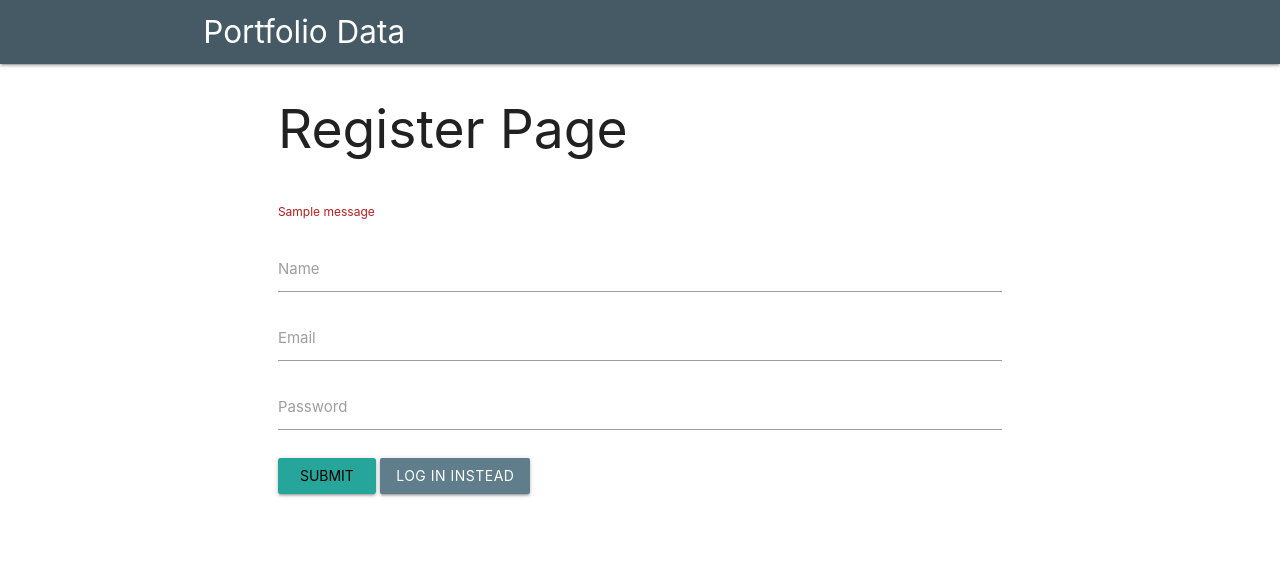
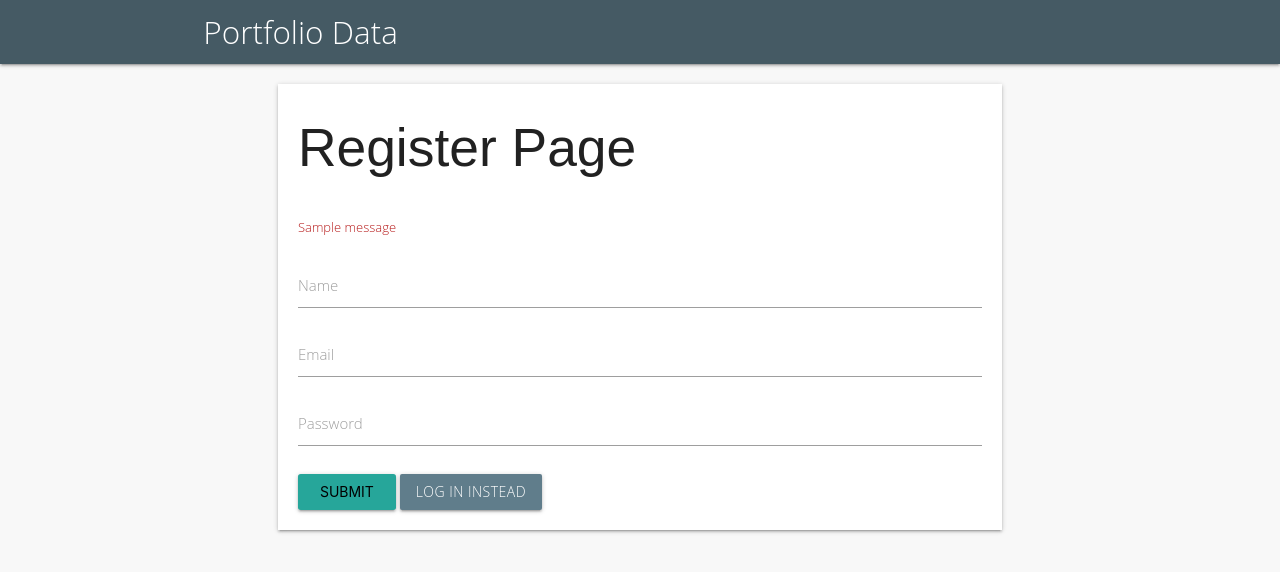
Before and after one commit to phamtony/api-portfolio, a Flask app: page /register in a window 1280 px wide. Shown: the top 572 px of the page. Run offline with Flask 2, Linux system fonts and the light colour scheme; tables that the repository leaves empty hold one stand-in row (values such as "Sample post"); one stand-in notice (Sample message) is shown; some libraries are stand-ins or nearby versions.

Commit message:
boxing forms and display

```diff
--- a/account/templates/account.html
+++ b/account/templates/account.html
@@ -7,12 +7,13 @@
     <div class="container">
         <div class="row">
             <div class="col s12 m10 offset-m1">
+                <div class="box-framing z-depth-1">
                     <h2>My Account</h2>
 
                         {% with messages = get_flashed_messages() %}
                             {% if messages %}
                                 {% for message in messages %}
-                                <p class="text-success">{{ message }}</p>
+                                    <p class="messaging text-success">{{ message }}</p>
                                 {% endfor %}
                             {% endif %}
                         {% endwith %}
@@ -36,7 +37,7 @@
                             <a class="waves-effect waves-light btn grey darken-1" href="{{ url_for('main_page.home') }}">Go Back</a>
                         </div>
                     </form>
-
+                </div>
             </div>
         </div>
     </div>
--- a/register_login/templates/login_register.html
+++ b/register_login/templates/login_register.html
@@ -7,12 +7,13 @@
     <div class="container">
         <div class="row">
             <div class="col s12 m10 offset-m1">
+                <div class="box-framing z-depth-1">
                     <h2>{{ title }} Page</h2>
 
                     {% with messages = get_flashed_messages() %}
                         {% if messages %}
                             {% for message in messages %}
-                            <p class="text-warning">{{ message }}</p>
+                                <p class="messaging text-warning">{{ message }}</p>
                             {% endfor %}
                         {% endif %}
                     {% endwith %}
@@ -33,7 +34,7 @@
                             {% endif %}
                         </div>
                     </form>
-
+                </div>
             </div>
         </div>
     </div>
--- a/static/css/style.css
+++ b/static/css/style.css
@@ -1,20 +1,58 @@
-h2, h3 {
-    border-bottom: 1px solid black;
-    padding-bottom: 15px;
-    margin-bottom: 15px;
+/***************************/
+/***       General      ***/
+/***************************/
+:root {
+    --white: #fff;
+    --black: #000;
+    --red: #b71c1c;
+    --green: #81c784;
+    --light-grey: #f8f8f8;
+    --opensans: 'Open Sans', sans-serif;
+    --poppins: 'Poppins', sans-serif;
+    --easing: cubic-bezier(0.645,0.045,0.355,1);
+    --transition: all 0.25s cubic-bezier(0.645,0.045,0.355,1);
+}
+body {
+    font-family: var(--opensans);
+    background-color: var(--light-grey);
+    font-weight: 300;
+}
+
+h1, h2, h3, h4, h5, h6 {
+    font-family: var(--poppins);
+}
+
+h3 {
+    border-bottom: 2px solid black;
+    padding-bottom: 10px;
+    margin: 15px 0;
+    width: fit-content;
 }
 h2 {
-    border-bottom: 0;
-    margin-bottom: 30px;
+    margin: 15px 0 30px 0;
+    padding-bottom: 10px;
+}
+
+.box-framing {
+    background-color: var(--white);
+    padding: 20px;
+    margin-top: 20px;
+    position: relative;
+}
+.page-section {
+    top: -200px;
+    position: absolute;
 }
 table img {
     max-width: 100px;
     width: 100%;
 }
+
 .edit-form-img {
     max-width: 300px;
     width: 100%;
 }
+
 table {
     margin: 20px 0;
     width: 100%;
@@ -31,25 +69,22 @@ table td.button__container {
     table-layout: initial;
     overflow: initial;
 }
-.table-btn {
-    margin: 0 0 75px 0;
-}
 .form__button-container {
     margin: 20px 0 0 0;
 }
 
+.messaging {
+    font-size: 13px;
+}
 .error-message {
-    color: #b71c1c;
-    font-size: 12px;
+    color: var(--red);
     margin-top: 0;
 }
 .text-warning {
-    color: #b71c1c;
-    font-size: 12px;
+    color: var(--red);
     padding-bottom: 10px;
 }
 .text-success {
-    color: #81c784;
-    font-size: 12px;
+    color: var(--green);
     padding-bottom: 10px;
 }
--- a/templates/_render_form.html
+++ b/templates/_render_form.html
@@ -18,7 +18,7 @@
 
             {% if field.errors %}
                 {% for error in field.errors %}
-                    <p class="error-message">{{ error }}</p>
+                    <p class="messaging error-message">{{ error }}</p>
                 {% endfor %}
             {% endif %}
         </div>
--- a/templates/base.html
+++ b/templates/base.html
@@ -6,6 +6,7 @@
           content="width=device-width, user-scalable=no, initial-scale=1.0, maximum-scale=1.0, minimum-scale=1.0">
     <meta http-equiv="X-UA-Compatible" content="ie=edge">
     <title>{% block title %}Portfolio Data{% endblock %}</title>
+
     <link rel="stylesheet" href="https://cdn.jsdelivr.net/npm/@materializecss/materialize@1.1.0-alpha/dist/css/materialize.min.css">
     <link href="https://fonts.googleapis.com/css2?family=Material+Icons" rel="stylesheet">
 
--- a/templates/form_page.html
+++ b/templates/form_page.html
@@ -7,6 +7,7 @@
     <div class="container">
         <div class="row">
             <div class="col s12 m10 offset-m1">
+                <div class="box-framing z-depth-1">
                     <h2>{{ title }} Info</h2>
 
                     {% if title == "About" or title == "Project" %}
@@ -35,7 +36,7 @@
                             <a class="waves-effect waves-light btn grey darken-1" href="{{ url_for('main_page.home') }}#{{ title }}">Go Back</a>
                         </div>
                     </form>
-
+                </div>
             </div>
         </div>
     </div>
```
Also changed, not shown: index/templates/index.html (+26 -6 lines). Lines whose indentation alone changed are shown as unchanged.
